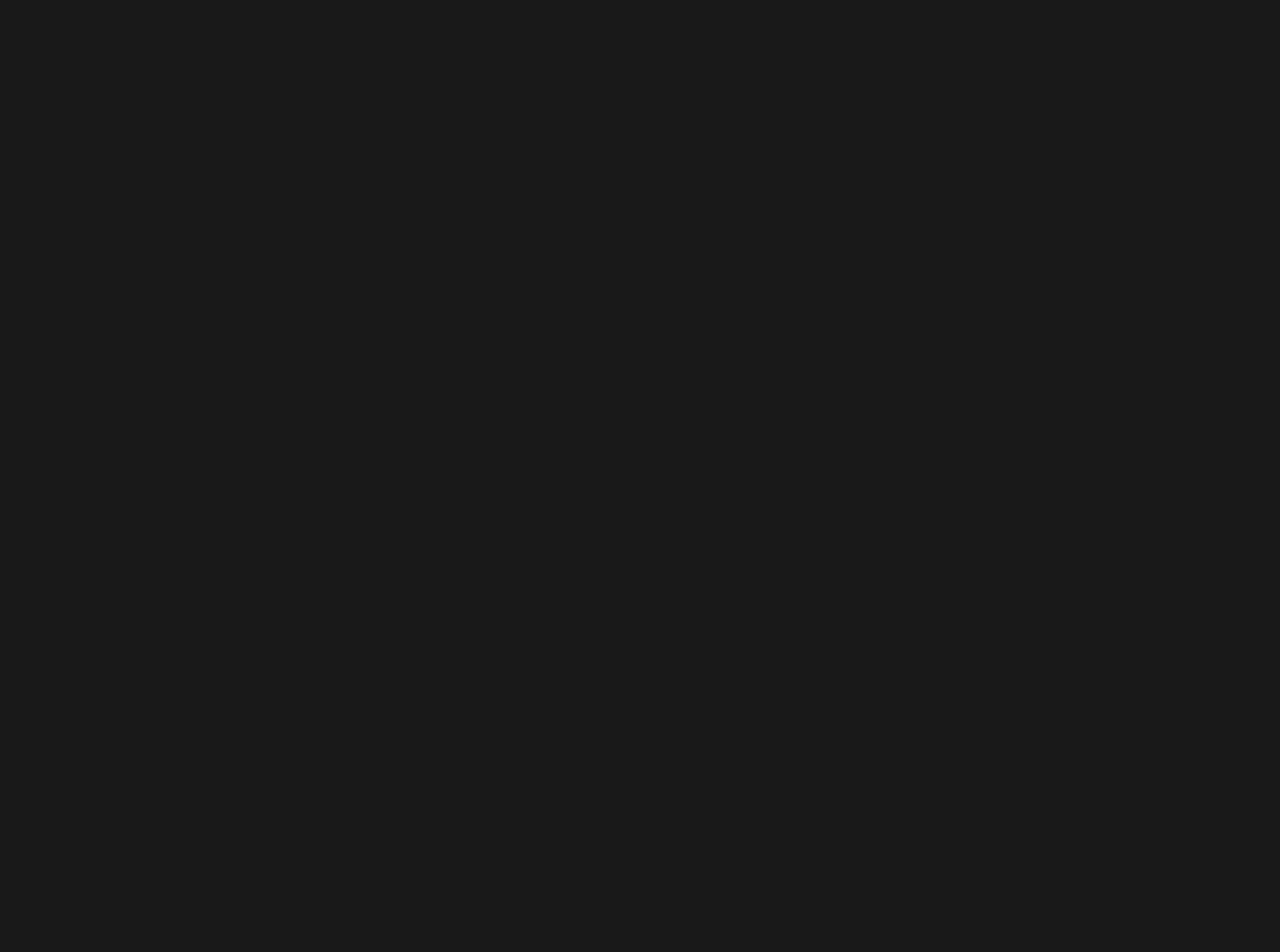
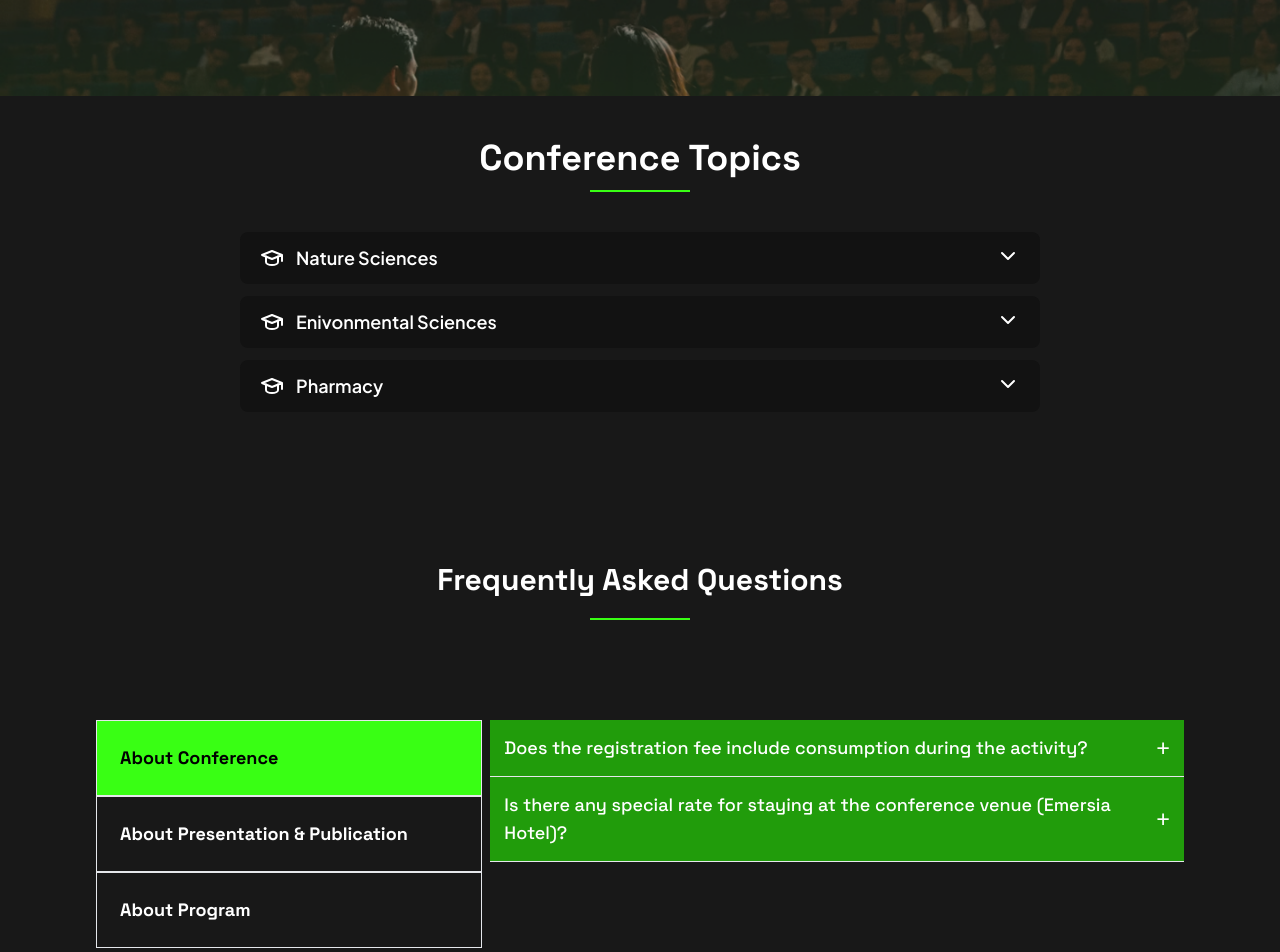
Before and after one commit to projeksainsdata/icssf-frontend, a React (Vite) app: page /information in a window 1280 px wide. Before the commit this address had no page. Shown: the part 260-1212 px from the top of the page. Before the commit the page ends 800 px from the top, so only its background shows below. Built offline with nearby package versions, Linux system fonts and the light colour scheme.

Commit message:
add list topics

```diff
--- a/src/App.jsx
+++ b/src/App.jsx
@@ -11,7 +11,7 @@
       <Router>
         <Routes>
           <Route index element={<Home/>}/>
-          <Route path='/faq' element={<FaqPage/>}/>
+          <Route path='/information' element={<FaqPage/>}/>
           <Route path='/committee' element={<Committee/>}/>
         </Routes>
       </Router>
--- a/src/components/Faq.jsx
+++ b/src/components/Faq.jsx
@@ -12,7 +12,7 @@
 
   return (
     <>
-    <div className="min-h-screen">
+    <div className="min-h-screen md:px-20">
         <div className="flex flex-col md:flex-row md:mt-[100px] mt-20 px-4">
             <div className="w-full md:w-[450px] mb-4 md:mb-0">
                 {faqData.map((faq, index) => (
@@ -30,8 +30,7 @@
                     <div key={index}>
                         <div
                             className="flex justify-between text-lg items-center cursor-pointer bg-darkGreen p-[6px]"
-                            onClick={() => toggleFAQ(index)}
-                        >
+                            onClick={() => toggleFAQ(index)}>
                             <h3 className="text-md font-medium text-white font-spaceGrotesk p-2">{faq.question}</h3>
                             <button className="text-2xl px-2 text-white">{activeIndex === index ? '-' : '+'}</button>
                         </div>
--- a/src/components/FaqData.jsx
+++ b/src/components/FaqData.jsx
@@ -1,6 +1,6 @@
 const faqData = [
     {
-      category: 'Conference',
+      category: 'About Conference',
       questions: [
         {
           question: 'Does the registration fee include consumption during the activity?',
@@ -13,7 +13,7 @@
       ],
     },
     {
-      category: 'Presentation & Publication',
+      category: 'About Presentation & Publication',
       questions: [
         {
           question: 'What publisher will be handling the proceedings?',
@@ -30,7 +30,7 @@
       ],
     },
     {
-      category: 'Program',
+      category: 'About Program',
       questions: [
         {
           question: 'Is there a limit to the number of participants from students?',
--- /dev/null
+++ b/src/components/TopicsFaq.jsx
@@ -0,0 +1,98 @@
+import React, { useState } from "react";
+import { IconSchool, IconChevronDown, IconChevronUp } from '@tabler/icons-react';
+import scientist from '../assets/images/ideas.png';
+
+const TopicsFaq = () => {
+    const [openTopic, setOpenTopic] = useState();
+
+    const toggleTopic = (name) => {
+        setOpenTopic(openTopic === name ? null : name);
+    };
+
+    const topics = [
+        {
+            name: "Nature Sciences",
+            details: [
+                "Mathematics",
+                "Physics",
+                "Biology",
+                "Chemistry",
+                "Astronomy",
+                "Meteorology",
+                "Atmospheric and Planetary Science",
+                "Earth Science"
+            ]
+        },
+        {
+            name: "Enivonmental Sciences",
+            details: [
+                "Global Environmental Change and Disaster Management",
+                "Natural Resources Science",
+                "Environmental Dynamics and Ecosystem",
+                "Environmental Management and Policy",
+                "Renewable energy",
+                "Ecology and Biodiversity",
+                "Enviromental Pollution",
+                "Ocean and coastal",
+                "Solid Waste Management",
+                "Global Pandemic",
+                "Carbon Footprint",
+                "Urban city heat impac"
+            ]
+        },
+        {
+            name: "Pharmacy",
+            details: [
+                "Pharmaceutical Sciences",
+                "Global Health and Pharmacy",
+                "Pharmacy Automation and Technology",
+                "Physical Pharmacy and Cosmetic",
+                "Natural Products Chemistry and Pharmacognosy",
+                "Medicinal and Pharmaceutical Chemistry",
+                "Precision Medicine",
+                "Pharmacy Policy and Regulatory",
+                "Clinical and Industrial Drug"
+
+            ]
+        }
+    ];
+
+    return (
+        <>
+            {/* Conference Topics */}
+            <div className="flex justify-center items-center flex-col md:flex-row gap-10 m-5 my-[150px]">
+                <div className=" text-white font-spaceGrotesk space-y-10">
+                    <div className="flex flex-col gap-3">
+                        <h1 className="text-3xl md:text-4xl font-bold text-white text-center">Conference Topics</h1>
+                        <hr  width='100' className="text-center m-auto border border-colorGreen"/>
+                    </div>
+                    <div className="flex w-full flex-col gap-3">
+                        {topics.map((topic, index) => (
+                            <div key={index} className="px-5 md:w-[50em] w-full py-3 bg-[#121212] font-plusJakarta hover:bg-colorGreen hover:text-black cursor-pointer rounded-lg space-y-5">
+                                <div className="flex justify-between" onClick={() => toggleTopic(index)}>
+                                    <div className="flex items-center gap-3">
+                                        <IconSchool className="text-white"/>
+                                        <h3 className="text-lg font-semibold">{topic.name}</h3>
+                                    </div>
+                                    {openTopic === index ? <IconChevronUp /> : <IconChevronDown />}
+                                </div>
+                                {openTopic === index && (
+                                    <div>
+                                        <ul className="list-disc mx-5 space-y-1">
+                                            {topic.details.map((detail, i) => (
+                                                <li key={i}>{detail}</li>
+                                            ))}
+                                        </ul>
+                                    </div>
+                                )}
+                            </div>
+                        ))}
+                    </div>
+                </div>
+
+            </div>
+        </>
+    );
+};
+
+export default TopicsFaq;
--- a/src/components/navbar/Navbar.jsx
+++ b/src/components/navbar/Navbar.jsx
@@ -36,7 +36,7 @@
           <Link to="/program" className={`nav-link ${isSticky ? 'text-white' : 'text-white'}`}>Program</Link>
           <Link to="/author" className={`nav-link ${isSticky ? 'text-white' : 'text-white'}`}>Author</Link>
           <Link to="/committee" className={`nav-link ${isSticky ? 'text-white' : 'text-white'}`}>Committee</Link>
-          <Link to="/faq" className={`nav-link ${isSticky ? 'text-white' : 'text-white'}`}>FAQ</Link>
+          <Link to="/information" className={`nav-link ${isSticky ? 'text-white' : 'text-white'}`}>Information</Link>
         </div>
         <div className="hidden md:flex space-x-4 font-spaceGrotesk font-bold">
           <Link to="/login" className={`mt-2 nav-link ${isSticky ? 'text-colorGreen' : 'text-colorGreen'}`}>Login</Link>
@@ -55,7 +55,7 @@
           <Link to="/" className="block nav-link py-2 mx-4">Home</Link>
           <Link to="/program" className="block nav-link py-2 mx-4">Program</Link>
           <Link to="/author" className="block nav-link py-2 mx-4">Author</Link>
-          <Link to="/faq" className="block nav-link py-2 mx-4">FAQ</Link>
+          <Link to="/information" className="block nav-link py-2 mx-4">Information</Link>
           <Link to="/login" className="block nav-link py-2 mx-4">Login</Link>
           <Link to="/signup" className="block nav-link bg-colorGreen mx-4 px-4 py-2 text-black rounded-full my-3">Sign Up</Link>
         </div>
--- a/src/pages/FaqPage.jsx
+++ b/src/pages/FaqPage.jsx
@@ -2,14 +2,17 @@
 import Navbar from "../components/navbar/Navbar";
 import FAQ from "../components/Faq";
 import BannerFaq from "../components/BannerFaq";
+import TopicsFaq from "../components/TopicsFaq";
+
 
 const FaqPage = () => {
     return (
         <>
             <Navbar/>
             <BannerFaq/>
+            <TopicsFaq/>
             <div className="aitems-center">
-                <h1 className="md:mt-[120px] mt-[130px] text-center md:text-3xl text-2xl text-white font-spaceGrotesk font-bold">Frequently Asked Questions</h1>
+                <h1 className="md:mt-[90px] mt-[130px] text-center md:text-3xl text-2xl text-white font-spaceGrotesk font-bold">Frequently Asked Questions</h1>
             </div>
             <hr  width='100' className="text-center m-auto mt-5 border border-colorGreen"/>
             <FAQ/>
```
